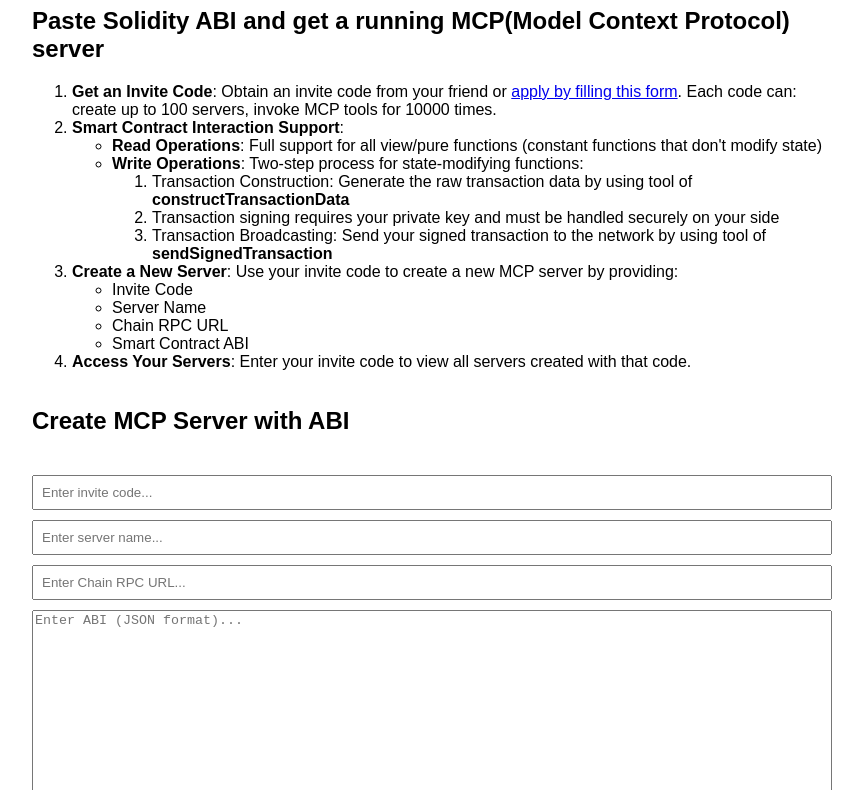
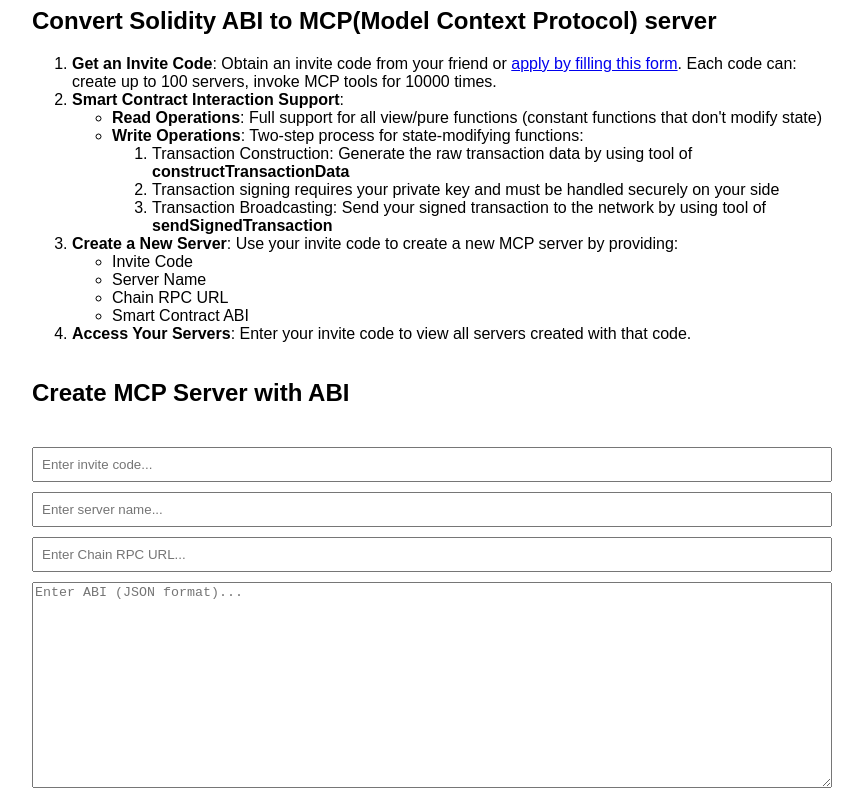
Before and after one commit to cipher-flow/mcp-wrapper, a website: page public/index.html in a window 1280 px wide. Shown: the part 93-883 px from the top of the page, without its empty margins (208-1071 px from the left). Drawn offline with Linux system fonts and the light colour scheme.

Commit message:
update text

```diff
--- a/public/index.html
+++ b/public/index.html
@@ -48,7 +48,7 @@
     <h1>MCP Wrapper</h1>
     <div class="container">
         <div class="user-guide">
-            <h2>Paste Solidity ABI and get a running MCP(Model Context Protocol) server</h2>
+            <h2>Convert Solidity ABI to MCP(Model Context Protocol) server</h2>
             <ol>
                 <li><strong>Get an Invite Code</strong>: Obtain an invite code from your friend or <a href="https://forms.gle/eUbXK7NgNwRnztRJA" target="_blank">apply by filling this form</a>. Each code can: create up to 100 servers, invoke MCP tools for 10000 times.</li>
                 <li><strong>Smart Contract Interaction Support</strong>:
```
